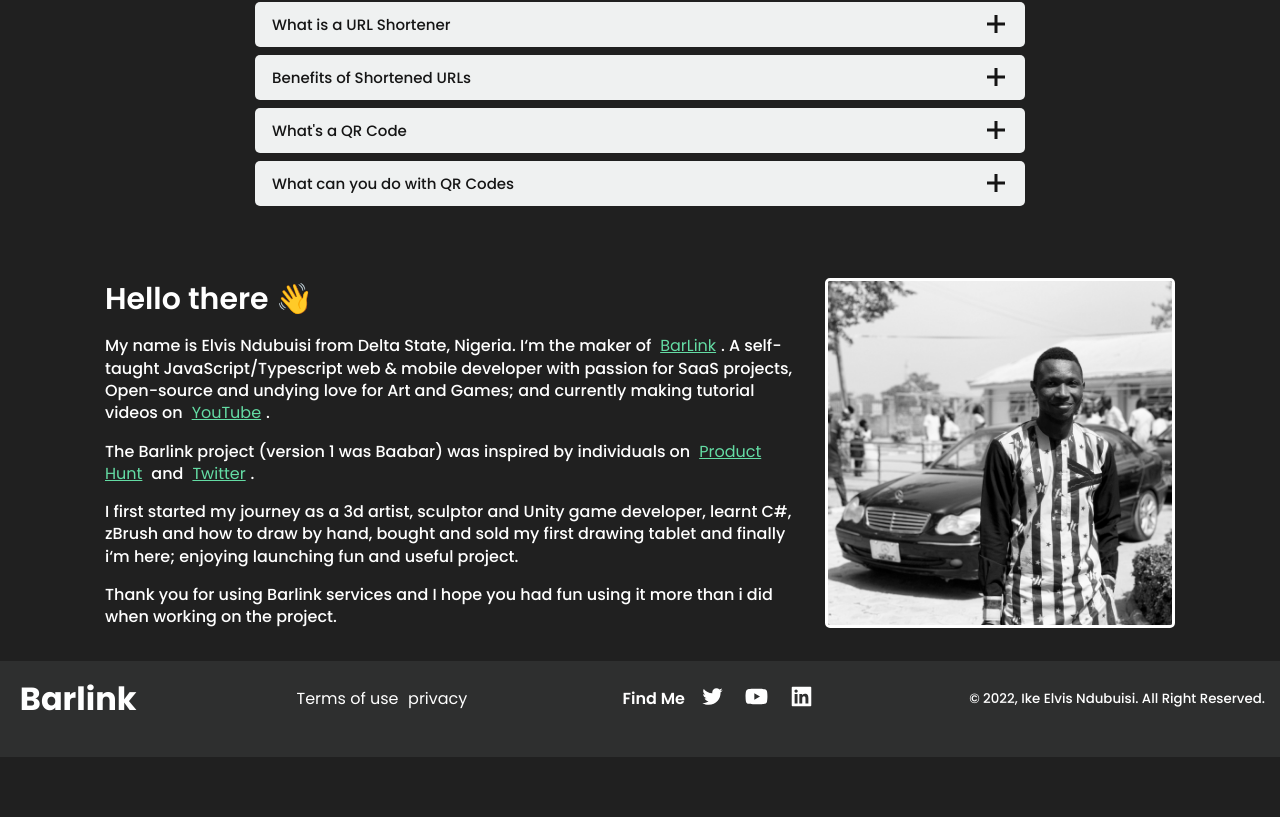
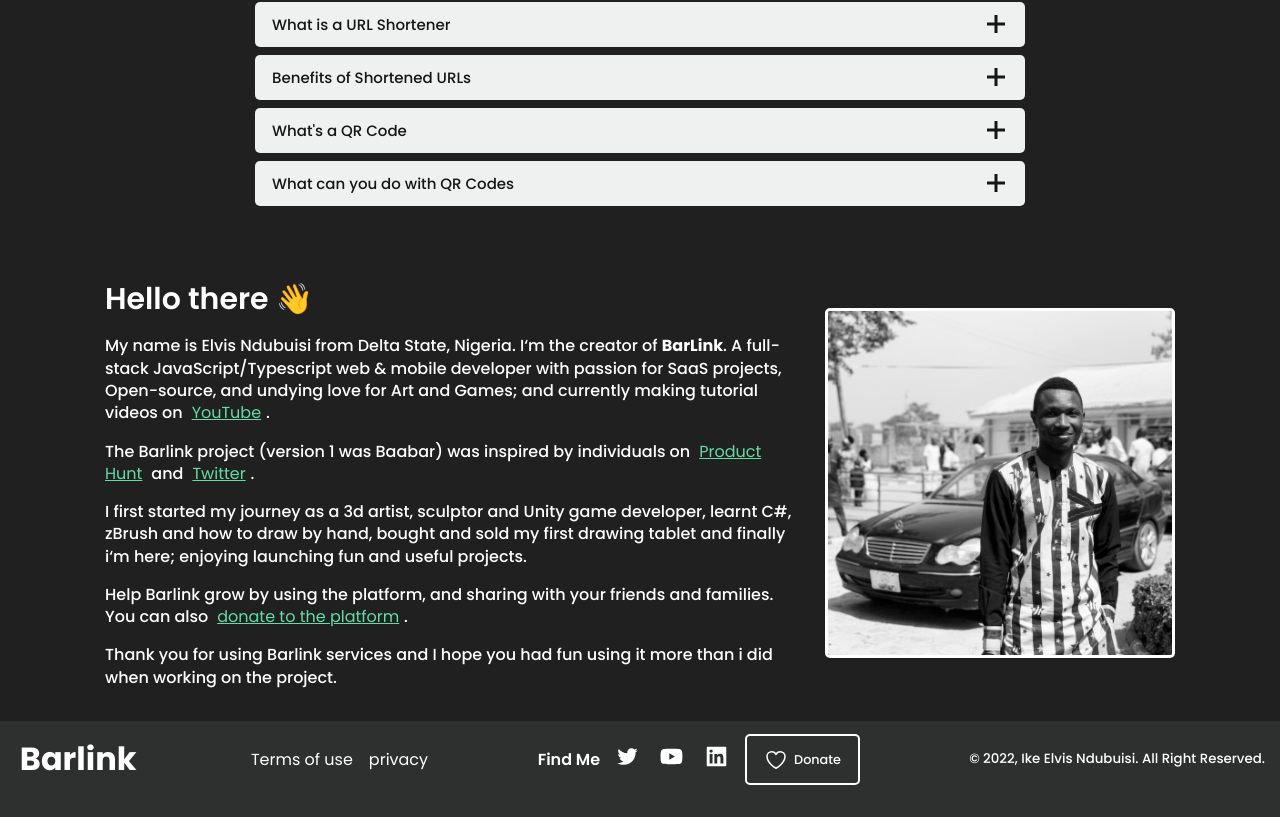
Before and after one commit to elvis-ndubuisi/barlink, a Next.js app: page / in a window 1280 px wide. Shown: the part 1859-2676 px from the top of the page. Before the commit the page ends 2616 px from the top, so only its background shows below. Built offline with nearby package versions, Linux system fonts and the light colour scheme.

Commit message:
deploy 01 - get started & meProfile

```diff
--- a/components/Footer.tsx
+++ b/components/Footer.tsx
@@ -7,24 +7,43 @@ import {
   AiFillLinkedin,
 } from "react-icons/ai";
 import { StyledFooter, Socials } from "./StyledFooter";
+import Donate from "./Donate";
 
 const Footer = () => {
   return (
     <StyledFooter>
       <Wrapper>
+        <div>
           <Link
             href="/"
             style={{ fontSize: "2rem", fontWeight: "var(--fw-bold)" }}
           >
             Barlink
           </Link>
+        </div>
 
-        <section>
+        <section
+          style={{
+            display: "flex",
+            flexDirection: "row",
+            flexWrap: "wrap",
+            justifyContent: "flex-start",
+            gap: "0.4em",
+          }}
+        >
           <Link href="/terms-of-use">Terms of use</Link>
           <Link href="/privacy">privacy</Link>
         </section>
 
-        <section>
+        <section
+          style={{
+            display: "flex",
+            flexDirection: "row",
+            flexWrap: "wrap",
+            justifyContent: "flex-start",
+            gap: "0.4em",
+          }}
+        >
           <Socials>
             <p>Find Me</p>
             <a href={profile.twitter} target="_blank" rel="noreferrer">
@@ -37,6 +56,7 @@ const Footer = () => {
               <AiFillLinkedin size={25} />
             </a>
           </Socials>
+          <Donate />
         </section>
 
         <small>&#169; 2022, Ike Elvis Ndubuisi. All Right Reserved.</small>
--- a/components/MeProfile.tsx
+++ b/components/MeProfile.tsx
@@ -24,7 +24,7 @@ const text_variants = {
 
 const MeProfile = () => {
   const ctrl = useAnimation();
-  const [ref, inView] = useInView({ threshold: 0.5, triggerOnce: false });
+  const [ref, inView] = useInView({ threshold: 0.3, triggerOnce: true });
 
   React.useEffect(() => {
     if (inView) ctrl.start("visible");
@@ -51,9 +51,9 @@ const MeProfile = () => {
             transition={{ delay: 0.2 }}
           >
             My name is Elvis Ndubuisi from Delta State, Nigeria. I&#8216;m the
-            maker of <Link href="/">BarLink</Link>. A self-taught
+            creator of <strong>BarLink</strong>. A full-stack
             JavaScript/Typescript web & mobile developer with passion for SaaS
-            projects, Open-source and undying love for Art and Games; and
+            projects, Open-source, and undying love for Art and Games; and
             currently making tutorial videos on{" "}
             <a href={profile_links.youtube} target="_blank" rel="noreferrer">
               YouTube
@@ -94,7 +94,22 @@ const MeProfile = () => {
             I first started my journey as a 3d artist, sculptor and Unity game
             developer, learnt C#, zBrush and how to draw by hand, bought and
             sold my first drawing tablet and finally i&#8216;m here; enjoying
-            launching fun and useful project.
+            launching fun and useful projects.
+          </motion.p>
+
+          <motion.p
+            ref={ref}
+            variants={text_variants}
+            initial="hidden"
+            animate={ctrl}
+            transition={{ delay: 0.8 }}
+          >
+            Help Barlink grow by using the platform, and sharing with your
+            friends and families. You can also{" "}
+            <a href="https://www.buymeacoffee.com/simplyelvis" target="_blank">
+              donate to the platform
+            </a>
+            .
           </motion.p>
 
           <motion.p
--- a/components/Modal/UrlResponse.tsx
+++ b/components/Modal/UrlResponse.tsx
@@ -2,6 +2,7 @@ import React from "react";
 import styled from "styled-components";
 import { HiOutlineClipboard, HiCheck } from "react-icons/hi2";
 import clipboard from "../../libraries/clipboard";
+import Donate from "../Donate";
 
 // Accepts response data as props. NB: altLink with capital L must match with server response object
 function UrlResponse({
@@ -56,6 +57,7 @@ function UrlResponse({
         </Copy>
       </Field>
       <span>Thank you for using barlink services.</span>
+      <Donate />
     </Styled>
   );
 }
--- a/pages/index.tsx
+++ b/pages/index.tsx
@@ -21,6 +21,8 @@ import path from "path";
 import matter from "gray-matter";
 import { useInView } from "react-intersection-observer";
 import { useAnimation, motion } from "framer-motion";
+import { HiChevronLeft } from "react-icons/hi2";
+import Router from "next/router";
 
 const caption_variants = {
   hidden: { opacity: 0, x: -40, transition: { duration: 0.9 } },
@@ -56,6 +58,7 @@ export async function getStaticProps() {
 export default function Home({ articles }: { articles: [object] }) {
   const [ref, inView] = useInView({ threshold: 0.5, triggerOnce: false });
   const ctrl = useAnimation();
+  const [gettingStarted, setGettingStarted] = React.useState(false);
 
   React.useEffect(() => {
     if (inView) ctrl.start("visible");
@@ -90,16 +93,38 @@ export default function Home({ articles }: { articles: [object] }) {
             </LandiingCaption>
 
             <ShowcaseButtons>
-              {/* <BigButton primary={true}>
-                Get started <BiChevronRight size={25} />
-              </BigButton> */}
-              {/* <DonateButton
-                href="https://www.buymeacoffee.com/simplyelvis"
-                target="_blank"
-              >
-                <HiOutlineHeart size={24} />
-                <span>Donate</span>
-              </DonateButton> */}
+              {!gettingStarted && (
+                <BigButton
+                  primary={true}
+                  onClick={() => setGettingStarted(!gettingStarted)}
+                >
+                  Get started <BiChevronRight size={25} />
+                </BigButton>
+              )}
+              {gettingStarted && (
+                <StartWrapper>
+                  <StartButton
+                    initial={{ opacity: 0, y: -20 }}
+                    animate={{ opacity: 1, y: 0 }}
+                    onClick={() => Router.push("/shortenurl")}
+                  >
+                    <p>Shorten URL</p>
+                    <span>Generate short link easily</span>
+                  </StartButton>
+                  <StartButton
+                    initial={{ opacity: 0, y: 20 }}
+                    animate={{ opacity: 1, y: 0 }}
+                    onClick={() => Router.push("/qrcode")}
+                  >
+                    <p>Create QR Code</p>
+                    <span>Fully customizable QR Code</span>
+                  </StartButton>
+
+                  <BackButton onClick={() => setGettingStarted(false)}>
+                    <HiChevronLeft size={24} />
+                  </BackButton>
+                </StartWrapper>
+              )}
               <Donate />
             </ShowcaseButtons>
           </Wrapper>
@@ -189,6 +214,62 @@ const ShowcaseButtons = styled.div`
   align-items: center;
   justify-content: center;
   gap: 1em;
+  position: relative;
+`;
+
+const StartWrapper = styled.div`
+  // position: absolute;
+  // top: -80%;
+  // right: 50%;
+  // transform: translateX(50%);
+  display: flex;
+  align-items: center;
+  gap: 0.6em;
+  // z-index: 5;
+`;
+
+const StartButton = styled(motion.div)`
+  background-color: var(--clr-white);
+  border-radius: 0.3em;
+  padding: 0.4em;
+  display: flex;
+  flex-direction: column;
+  align-items: center;
+  justify-content: center;
+  gap: 10px;
+  color: var(--clr-dark);
+  width: 150px;
+  text-align: center;
+  cursor: pointer;
+
+  :hover {
+    border: solid 2px var(--clr-main);
+  }
+
+  p {
+    font-weight: var(--fw-medium);
+    margin: 0;
+  }
+
+  span {
+    display: block;
+    font-weight: var(--fw-regular);
+    font-size: 0.8rem;
+  }
+`;
+
+const BackButton = styled.div`
+  width: 40px;
+  height: 40px;
+  display: grid;
+  place-items: center;
+  background-color: var(--clr-gray);
+  color: var(--clr-white);
+  cursor: pointer;
+
+  :hover {
+    opacity: 0.9;
+  }
 `;
 
 const CaptionSection = styled.section`
```
Lines whose indentation alone changed are shown as unchanged.
